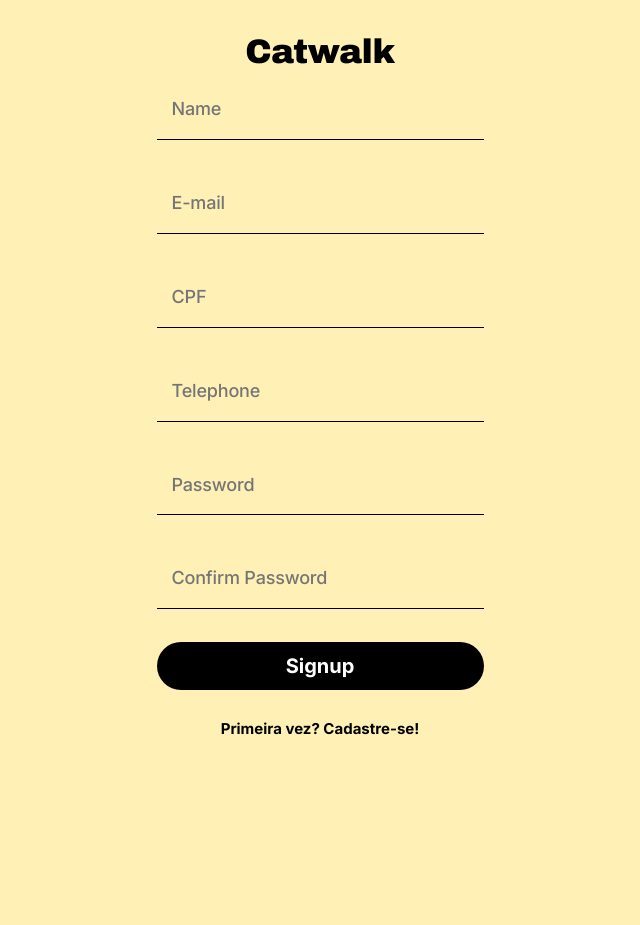
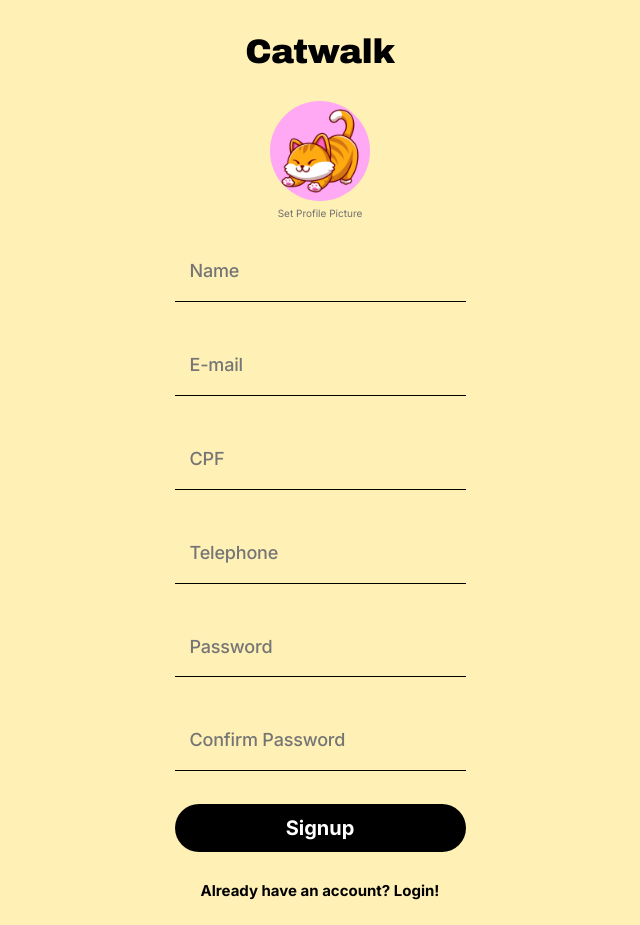
Before and after one commit to Nathan4Andrade/projeto18-freela-front, a React (Vite) app: page /signup in a window 1280 px wide. Shown: the whole page, without its empty margins (320-960 px from the left). Before the commit the page ends 800 px from the top, so only its background shows below. Built offline with nearby package versions, Linux system fonts and the light colour scheme.

Commit message:
feat: profile picture estático

```diff
--- a/src/App.jsx
+++ b/src/App.jsx
@@ -26,7 +26,11 @@ function App() {
 export default App;
 
 const PagesContainer = styled.main`
+  display: flex;
+  justify-content: center;
+  align-items: center;
+  margin: 0 auto;
   width: calc(100vw - 50px);
-  max-height: 100vh;
-  padding: 25px;
+  padding-top: 25px;
+  padding-bottom: 25px;
 `;
--- a/src/pages/LoginPage.jsx
+++ b/src/pages/LoginPage.jsx
@@ -12,7 +12,7 @@ export default function LoginPage() {
   const [token, setToken] = useContext(AuthContext);
 
   const navigate = useNavigate();
-  const URL = import.meta.env.VITE_API_URL;
+  const apiURL = import.meta.env.VITE_API_URL;
 
   useEffect(() => {
     const localToken = JSON.parse(localStorage.getItem("token"));
@@ -28,7 +28,7 @@ export default function LoginPage() {
       password,
     };
     axios
-      .post(`${URL}/signin`, loginInfo)
+      .post(`${apiURL}/signin`, loginInfo)
       .then((resp) => {
         console.log(resp);
         setToken(resp.data);
--- a/src/pages/SignupPage.jsx
+++ b/src/pages/SignupPage.jsx
@@ -2,8 +2,10 @@ import axios from "axios";
 import { useState } from "react";
 import { Link, useNavigate } from "react-router-dom";
 import { styled } from "styled-components";
+import iconUser from "../assets/cat.png";
 
 export default function SignupPage() {
+  const [picture, setPicture] = useState("");
   const [name, setName] = useState("");
   const [email, setEmail] = useState("");
   const [cpf, setCpf] = useState("");
@@ -12,7 +14,7 @@ export default function SignupPage() {
   const [confirmPassword, setConfirmPassword] = useState("");
 
   const navigate = useNavigate();
-  const URL = import.meta.env.VITE_API_URL;
+  const apiURL = import.meta.env.VITE_API_URL;
 
   function signup(e) {
     e.preventDefault();
@@ -25,7 +27,7 @@ export default function SignupPage() {
       confirmPassword,
     };
     axios
-      .post(`${URL}/signup`, signupInfo)
+      .post(`${apiURL}/signup`, signupInfo)
       .then((resp) => {
         console.log(resp.data);
         navigate("/login");
@@ -40,6 +42,24 @@ export default function SignupPage() {
     <PageContainer>
       <h1>Catwalk</h1>
       <form onSubmit={signup}>
+        <ProfilePicture htmlFor="picture">
+          {picture ? (
+            <img src={URL.createObjectURL(picture)} alt="icon" />
+          ) : (
+            <span>
+              <img src={iconUser} alt="icon" />
+              <p>Set Profile Picture</p>
+            </span>
+          )}
+        </ProfilePicture>
+
+        <input
+          name="picture"
+          id="picture"
+          type="file"
+          placeholder="Profile picture"
+          onChange={(e) => setPicture(e.target.files[0])}
+        />
         <input
           placeholder="Name"
           type="text"
@@ -86,10 +106,34 @@ export default function SignupPage() {
           <span>Signup</span>
         </button>
       </form>
-      <Link to={`/login`}>Primeira vez? Cadastre-se!</Link>
+      <Link to={`/login`}>Already have an account? Login!</Link>
     </PageContainer>
   );
 }
+
+const ProfilePicture = styled.label`
+  width: 100px;
+  height: 100px;
+  border-radius: 50%;
+  display: flex;
+  justify-content: center;
+  align-items: center;
+  text-align: center;
+  color: #707070;
+  cursor: pointer;
+  img {
+    width: 100%;
+    height: 100%;
+    border-radius: 50%;
+    object-fit: cover;
+  }
+  span {
+    > p {
+      padding-top: 5px;
+      font-size: 10px;
+    }
+  }
+`;
 
 const PageContainer = styled.section`
   display: flex;
@@ -97,6 +141,7 @@ const PageContainer = styled.section`
   justify-content: center;
   align-items: center;
   form {
+    padding-top: 30px;
     max-width: 327px;
     > p {
       color: #ff7676;
@@ -108,4 +153,7 @@ const PageContainer = styled.section`
       background-color: grey;
     }
   }
+  input[type="file"] {
+    display: none;
+  }
 `;
```
Also changed, not shown: public/icon_user.jpg (added), src/assets/cat.png (added).
